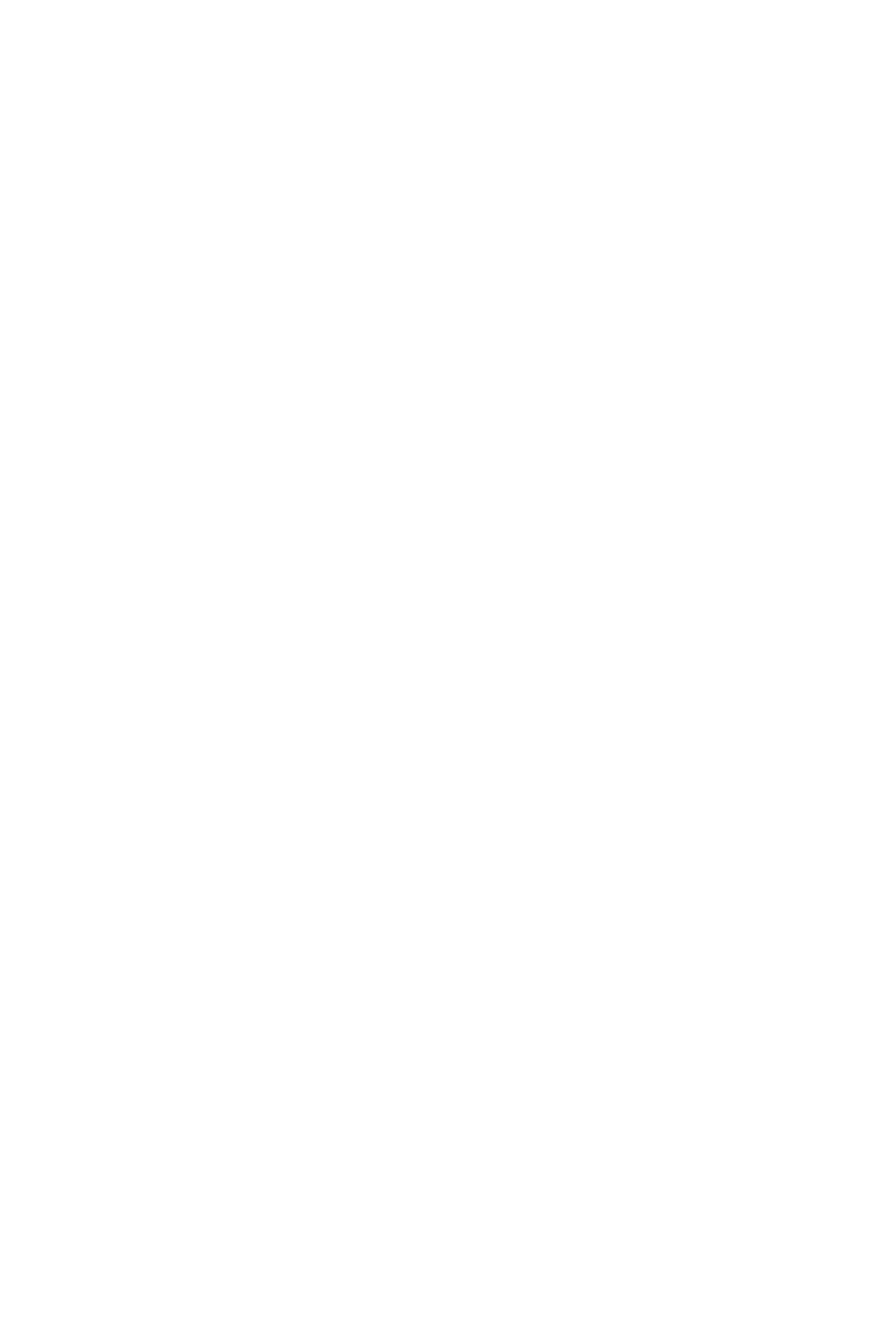
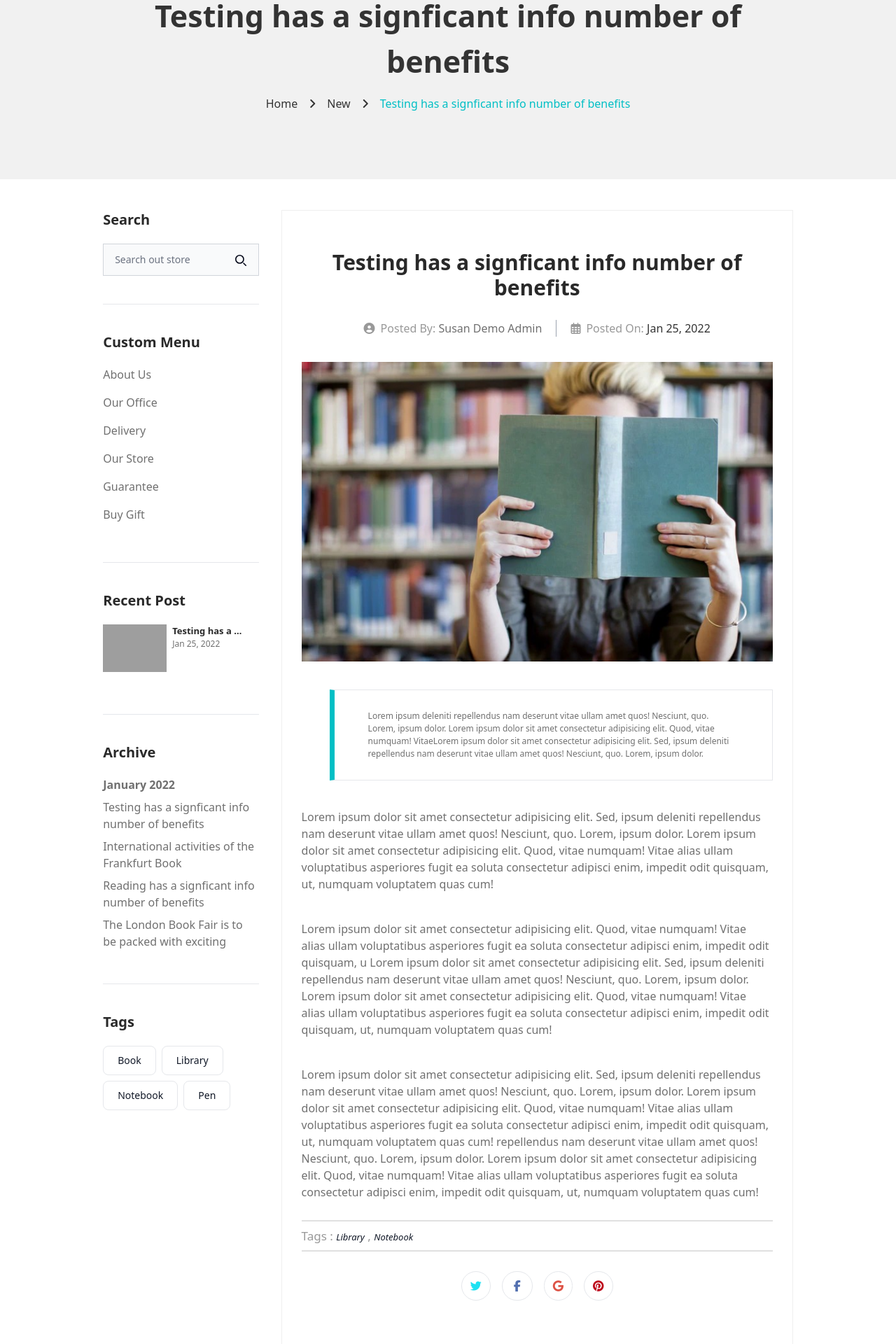
Before and after one commit to LongLH3008/Susan-BookStore, a React (Vite) app in the folder FE/: page /blog_detail in a window 1280 px wide. Before the commit this address had no page. Shown: the part 200-2120 px from the top of the page at 70% size. Before the commit the page ends 800 px from the top, so only its background shows below. Built offline with nearby package versions, Linux system fonts and the light colour scheme; grey boxes are pictures that could not be loaded.

Commit message:
done:blogpost

```diff
--- a/FE/src/App.tsx
+++ b/FE/src/App.tsx
@@ -2,6 +2,7 @@ import { Route, Routes } from "react-router-dom";
 import LayoutClient from "@/client/LayoutClient";
 import Home from "@/client/pages/home";
 import Blog from "./client/pages/Blog";
+import BlogDetail from "./client/pages/BlogDetail";
 
 export default function App() {
   return (
@@ -9,6 +10,7 @@ export default function App() {
       <Route path="/" element={<LayoutClient />}>
         <Route path="/" element={<Home />} />
         <Route path="/blog" element={<Blog />} />
+        <Route path="/blog_detail" element={<BlogDetail />} />
       </Route>
     </Routes>
   );
--- a/FE/src/client/components/blog/BannerBlog.tsx
+++ b/FE/src/client/components/blog/BannerBlog.tsx
@@ -9,7 +9,6 @@ const BannerBlog = () => {
         className={`min-[320px]:px-[5%] xl:px-[11.5%] 2xl:px-[17.5%] w-full bg-banner-blog bg-cover bg-center  mb-11 py-24 *:text-[#333333]`}
       >
         <div className="">
-          {/* <img src="../src/assets/img/headerBlog.webp" alt="" /> */}
           <h1 className="text-center text-[43px] font-semibold">News</h1>
           <div className=" flex justify-center items-center *:px-2 mt-4">
             <Link to="/">Home</Link>
--- /dev/null
+++ b/FE/src/client/components/blogDetail/BannerBlogDetail.tsx
@@ -0,0 +1,33 @@
+import React from "react";
+import { Link } from "react-router-dom";
+
+const BannerBlogDetail = () => {
+  return (
+    <>
+      <div
+        className={`min-[320px]:px-[5%] xl:px-[11.5%] 2xl:px-[17.5%] w-full bg-banner-blog bg-cover bg-center  mb-11 py-24 *:text-[#333333]`}
+      >
+        <div className="">
+          <h1 className="text-center text-[43px] font-semibold">
+            Testing has a signficant info number of benefits
+          </h1>
+          <div className=" flex justify-center items-center *:px-2 mt-4">
+            <Link className="hover:text-[#00BFC5]" to="/">
+              Home
+            </Link>
+            <i className="fa-solid fa-angle-right "></i>
+            <Link className="hover:text-[#00BFC5]" to="/blog">
+              New
+            </Link>
+            <i className="fa-solid fa-angle-right "></i>
+            <p className="text-[#00BFC5]">
+              Testing has a signficant info number of benefits
+            </p>
+          </div>
+        </div>
+      </div>
+    </>
+  );
+};
+
+export default BannerBlogDetail;
--- /dev/null
+++ b/FE/src/client/components/blogDetail/BlogComment.tsx
@@ -0,0 +1,21 @@
+import React from "react";
+
+const BlogComment = () => {
+  return (
+    <>
+      <div className="mt-10 mb-24">
+        <h3 className="text-xl font-semibold text-[#292929] mb-5">
+          Leave a comment
+        </h3>
+        <div className="*:text-[13px]">
+          <p className="text-[#707070] ">
+            Your email address will not be published. Required fields are marked
+            *
+          </p>
+        </div>
+      </div>
+    </>
+  );
+};
+
+export default BlogComment;
--- /dev/null
+++ b/FE/src/client/components/blogDetail/BlogPost.tsx
@@ -0,0 +1,106 @@
+import * as img from "@/assets/img";
+import { Link } from "react-router-dom";
+import BlogComment from "./BlogComment";
+const BlogPost = () => {
+  return (
+    <>
+      <div className="sm:col-span-3 ">
+        <div className=" border border-[#efefef] p-7">
+          <h2 className="text-3xl font-semibold text-[#292929] text-center my-7">
+            Testing has a signficant info number of benefits
+          </h2>
+          <div className="flex divide-x divide-gray-400 *:px-5 justify-center mb-9">
+            <p className="text-[#999999]">
+              <i className="fa-solid fa-circle-user mr-2"></i>
+              Posted By:{" "}
+              <span className="text-[#707070]">Susan Demo Admin</span>
+            </p>
+            <p className="text-[#999999]">
+              <i className="fa-regular fa-calendar-days mr-2"></i>
+              Posted On: <span className="text-[#333333]">Jan 25, 2022</span>
+            </p>
+          </div>
+          <img
+            src={img.demoBlog}
+            alt=""
+            className="w-full object-cover h-auto"
+          />
+          <div className="*:mt-10 *:text-[#707070]">
+            <div className="py-7 px-12 border ml-10 border-l-[7px] border-l-[#00bfc5] *:text-[12px]">
+              <p>
+                Lorem ipsum deleniti repellendus nam deserunt vitae ullam amet
+                quos! Nesciunt, quo. Lorem, ipsum dolor. Lorem ipsum dolor sit
+                amet consectetur adipisicing elit. Quod, vitae numquam!
+                VitaeLorem ipsum dolor sit amet consectetur adipisicing elit.
+                Sed, ipsum deleniti repellendus nam deserunt vitae ullam amet
+                quos! Nesciunt, quo. Lorem, ipsum dolor.
+              </p>
+            </div>
+            <p>
+              Lorem ipsum dolor sit amet consectetur adipisicing elit. Sed,
+              ipsum deleniti repellendus nam deserunt vitae ullam amet quos!
+              Nesciunt, quo. Lorem, ipsum dolor. Lorem ipsum dolor sit amet
+              consectetur adipisicing elit. Quod, vitae numquam! Vitae alias
+              ullam voluptatibus asperiores fugit ea soluta consectetur adipisci
+              enim, impedit odit quisquam, ut, numquam voluptatem quas cum!
+            </p>
+            <p>
+              Lorem ipsum dolor sit amet consectetur adipisicing elit. Quod,
+              vitae numquam! Vitae alias ullam voluptatibus asperiores fugit ea
+              soluta consectetur adipisci enim, impedit odit quisquam, u Lorem
+              ipsum dolor sit amet consectetur adipisicing elit. Sed, ipsum
+              deleniti repellendus nam deserunt vitae ullam amet quos! Nesciunt,
+              quo. Lorem, ipsum dolor. Lorem ipsum dolor sit amet consectetur
+              adipisicing elit. Quod, vitae numquam! Vitae alias ullam
+              voluptatibus asperiores fugit ea soluta consectetur adipisci enim,
+              impedit odit quisquam, ut, numquam voluptatem quas cum!
+            </p>
+            <p>
+              Lorem ipsum dolor sit amet consectetur adipisicing elit. Sed,
+              ipsum deleniti repellendus nam deserunt vitae ullam amet quos!
+              Nesciunt, quo. Lorem, ipsum dolor. Lorem ipsum dolor sit amet
+              consectetur adipisicing elit. Quod, vitae numquam! Vitae alias
+              ullam voluptatibus asperiores fugit ea soluta consectetur adipisci
+              enim, impedit odit quisquam, ut, numquam voluptatem quas cum!
+              repellendus nam deserunt vitae ullam amet quos! Nesciunt, quo.
+              Lorem, ipsum dolor. Lorem ipsum dolor sit amet consectetur
+              adipisicing elit. Quod, vitae numquam! Vitae alias ullam
+              voluptatibus asperiores fugit ea soluta consectetur adipisci enim,
+              impedit odit quisquam, ut, numquam voluptatem quas cum!
+            </p>
+          </div>
+          <div
+            id="tags "
+            className="my-7 border-t-2 border-b-2 py-2 border-[#e0e0e0]"
+          >
+            <p className="text-[#999999] text-[17px] ">
+              Tags :{" "}
+              <Link
+                to="/"
+                className="italic hover:text-[#00BFC5] text-gray-900 text-[13px]"
+              >
+                Library
+              </Link>{" "}
+              ,{" "}
+              <Link
+                to="/"
+                className="italic hover:text-[#00BFC5] text-gray-900 text-[13px]"
+              >
+                Notebook{" "}
+              </Link>
+            </p>
+          </div>
+          <div className="flex justify-center mb-10 *:mx-2 ">
+            <i className="hover:text-white text-[#1de1f2] fa-brands fa-twitter border hover:bg-[#1de1f2] p-3 rounded-full"></i>
+            <i className="hover:text-white text-[#526faf] fa-brands fa-facebook-f border hover:bg-[#526faf] py-3 px-4  rounded-full"></i>
+            <i className="hover:text-white text-[#dd5245] fa-brands fa-google border hover:bg-[#dd5245] p-3 rounded-full"></i>
+            <i className="hover:text-white text-[#bd081b] fa-brands fa-pinterest border hover:bg-[#bd081b] p-3 rounded-full"></i>
+          </div>
+        </div>
+        <BlogComment />
+      </div>
+    </>
+  );
+};
+
+export default BlogPost;
--- a/FE/src/client/components/reuse/blog/blog.tsx
+++ b/FE/src/client/components/reuse/blog/blog.tsx
@@ -15,11 +15,15 @@ const Blog = (props: Props) => {
         </span>
       </div>
       <div className="flex flex-col justify-between h-[182px]">
-				<Link to="/" className="hover:text-[#00BFC5] text-zinc-700 font-semibold text-[18px]">
+        <Link
+          to="/blog_detail"
+          className="hover:text-[#00BFC5] text-zinc-700 font-semibold text-[18px]"
+        >
           Testing has a signficant info number of benefits
         </Link>
         <p className="text-[#9d9d9d] text-[14px]">
-					<span className="text-[#333]">Jan 25 2022</span> _ by: <span>Author</span>
+          <span className="text-[#333]">Jan 25 2022</span> _ by:{" "}
+          <span>Author</span>
         </p>
         <p className="text-[#707070] text-[14px]">
           Lorem ipsum dolor sit amet consectetur adipisicing elit. Sed, ipsum...
--- a/FE/src/client/pages/Blog.tsx
+++ b/FE/src/client/pages/Blog.tsx
@@ -1,6 +1,6 @@
 import BannerBlog from "../components/blog/BannerBlog.tsx";
 import BlogItem from "../components/blog/BlogItem.tsx";
-import BlogService from "../components/blog/BlogService.tsx";
+import BlogService from "../components/reuse/blog/BlogService.tsx";
 
 const Blog = () => {
   return (
--- /dev/null
+++ b/FE/src/client/pages/BlogDetail.tsx
@@ -0,0 +1,18 @@
+import React from "react";
+import BannerBlogDetail from "../components/blogDetail/BannerBlogDetail";
+import BlogService from "../components/reuse/blog/BlogService";
+import BlogPost from "../components/blogDetail/BlogPost";
+
+const BlogDetail = () => {
+  return (
+    <>
+      <BannerBlogDetail />
+      <div className="lg:grid lg:grid-cols-4 gap-8  min-[320px]:px-[5%] xl:px-[11.5%] 2xl:px-[17.5%] mt-8 mb-36">
+        <BlogService />
+        <BlogPost />
+      </div>
+    </>
+  );
+};
+
+export default BlogDetail;
```
Also changed, not shown: FE/src/client/components/reuse/blog/BlogService.tsx (renamed from FE/src/client/components/blog/BlogService.tsx). Lines whose indentation alone changed are shown as unchanged.
